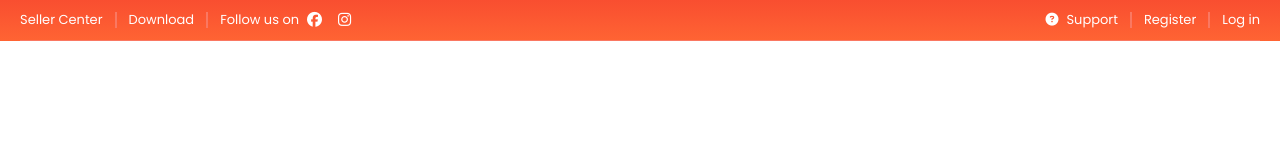
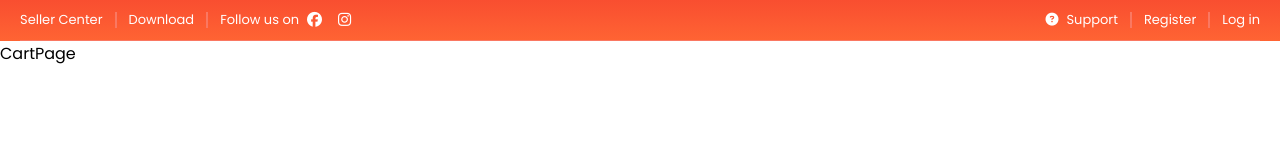
Before and after one commit to DejanCvetkovski/e-commerce-site, a React (Create React App) app: page /cart in a window 1280 px wide. Shown: the top 160 px of the page. Built offline with nearby package versions, Linux system fonts and the light colour scheme.

Commit message:
set router

```diff
--- a/src/App.js
+++ b/src/App.js
@@ -1,12 +1,26 @@
-import { BrowserRouter } from "react-router-dom";
+import { BrowserRouter, Routes, Route } from "react-router-dom";
 import "./App.scss";
 import Header from "./components/Header/Header";
+import {
+  HomePage,
+  CategoryProductPage,
+  ProductSinglePage,
+  CartPage,
+  SearchPage,
+} from "./pages/index";
 
 function App() {
   return (
     <div className="App">
       <BrowserRouter>
         <Header />
+        <Routes>
+          <Route path="/" element={<HomePage />} />
+          <Route path="/product/:id" element={<ProductSinglePage />} />
+          <Route path="/category/:category" element={<CategoryProductPage />} />
+          <Route path="/cart" element={<CartPage />} />
+          <Route path="/search/:searchTerm" element={<SearchPage />} />
+        </Routes>
       </BrowserRouter>
     </div>
   );
--- /dev/null
+++ b/src/pages/CartPage/CartPage.js
@@ -0,0 +1,7 @@
+import React from "react";
+
+const CartPage = () => {
+  return <div>CartPage</div>;
+};
+
+export default CartPage;
```
Also changed, not shown: src/pages/CardPage/CardPage.scss (deleted), src/pages/CartPage/CardPage.scss (added).
